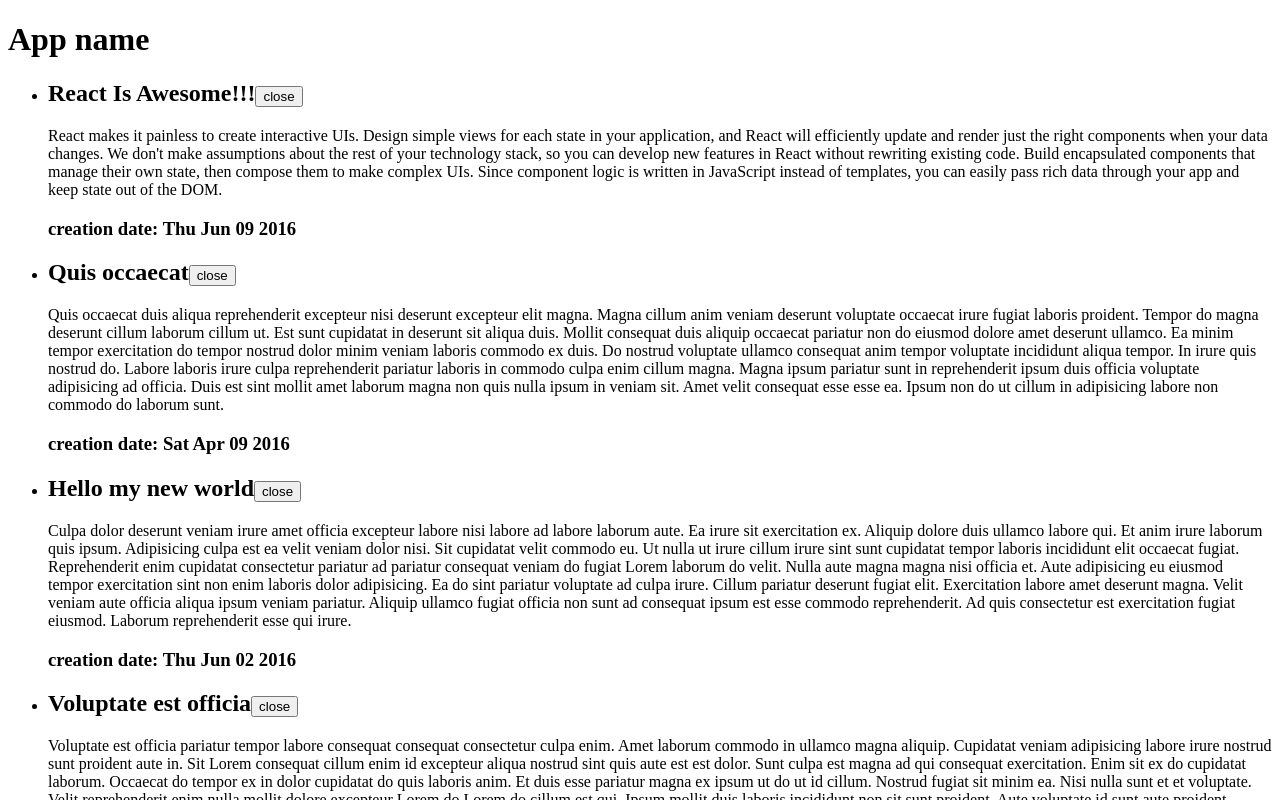
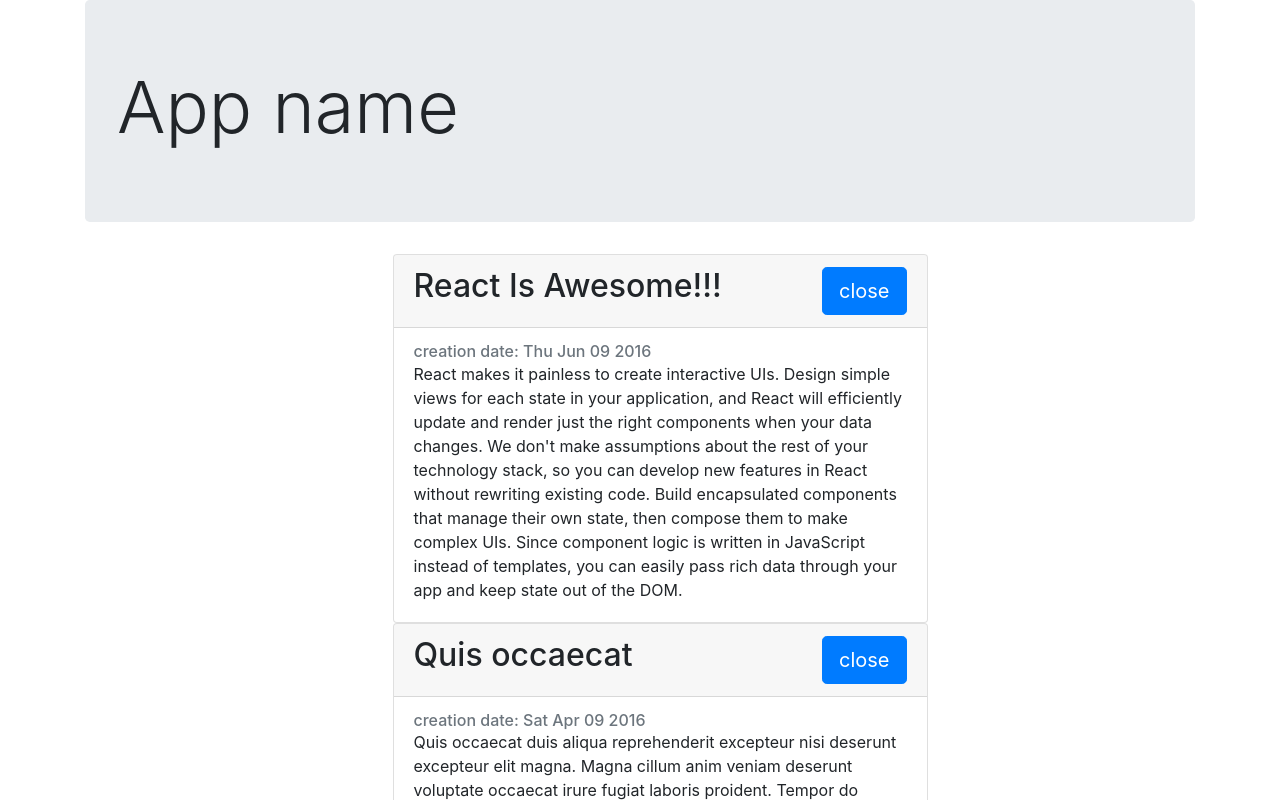
Before and after one commit to MariaFL/hello-react, a React (Create React App) app: page / in a window 1280 px wide. Shown: the top 800 px of the page. Built offline with nearby package versions, Linux system fonts and the light colour scheme; the HTML template or start-up script is replaced by a standard one.

Commit message:
added style and bootstrap

```diff
--- a/package.json
+++ b/package.json
@@ -3,6 +3,7 @@
   "version": "0.1.0",
   "private": true,
   "dependencies": {
+    "bootstrap": "^4.2.1",
     "react": "^16.7.0",
     "react-dom": "^16.7.0",
     "react-scripts": "2.1.2"
--- a/src/components/App.js
+++ b/src/components/App.js
@@ -1,11 +1,14 @@
 import React from 'react';
 import ArticleList from './ArticleList';
 import articles from '../fixtures';
+import 'bootstrap/dist/css/bootstrap.css'
 
 function App() {
   return (
-    <div>
-      <h1>App name</h1>
+    <div className="container">
+      <div className="jumbotron">
+        <h1 className="display-3">App name</h1>
+      </div>
       <ArticleList articles = {articles}/>
     </div>
   )
--- a/src/components/Article.js
+++ b/src/components/Article.js
@@ -7,18 +7,21 @@
 
   render() {
     const {article} = this.props;
-    console.log('---', this.props);
-    const body = this.state.isOpen && <section>{article.text}</section>;
+    const body = this.state.isOpen && <section className="card-text">{article.text}</section>;
     return (
-      <div>
+      <div className="card mx-auto" style={{width: '50%'}}>
+        <div className="card-header">
           <h2>
             {article.title}
-          <button onClick={this.handleClick}>
+            <button onClick={this.handleClick} className="btn btn-primary btn-lg float-right">
               {this.state.isOpen ? 'close' : 'open'}
             </button>
           </h2>
+        </div>
+        <div className="card-body">
+          <h6 className="card-subtitle text-muted">creation date: {(new Date(article.date)).toDateString()}</h6>
           {body}
-        <h3>creation date: {(new Date(article.date)).toDateString()}</h3>
+        </div>
       </div>
     )
   }
--- a/src/components/ArticleList.js
+++ b/src/components/ArticleList/index.js
@@ -1,9 +1,12 @@
 import React from 'react';
-import Article from './Article';
+import Article from '../Article';
+import './style.css';
 
 export default function ArticleList({ articles }) {
   const articleElements = articles.map(article =>
-    <li key={article.id}><Article article={article}/></li>
+    <li key={article.id} className="article-list_li">
+      <Article article={article}/>
+    </li>
   );
   return (
     <ul>
--- /dev/null
+++ b/src/components/ArticleList/style.css
@@ -0,0 +1,3 @@
+.article-list_li {
+    list-style: none;
+}
```
Lines whose indentation alone changed are shown as unchanged.
